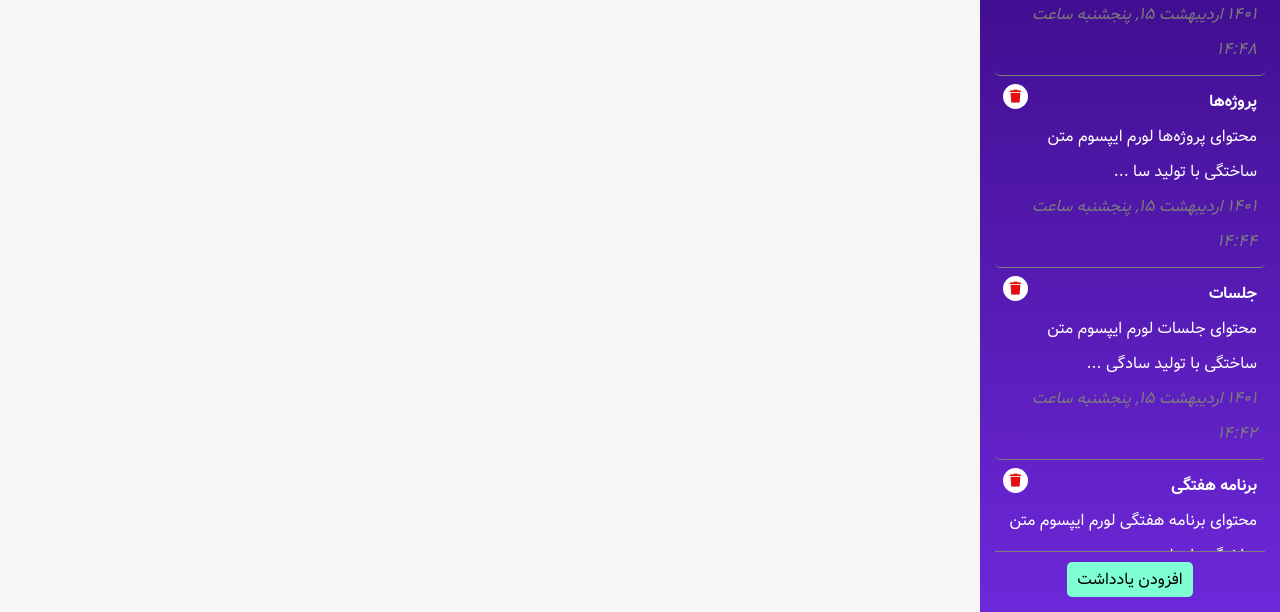
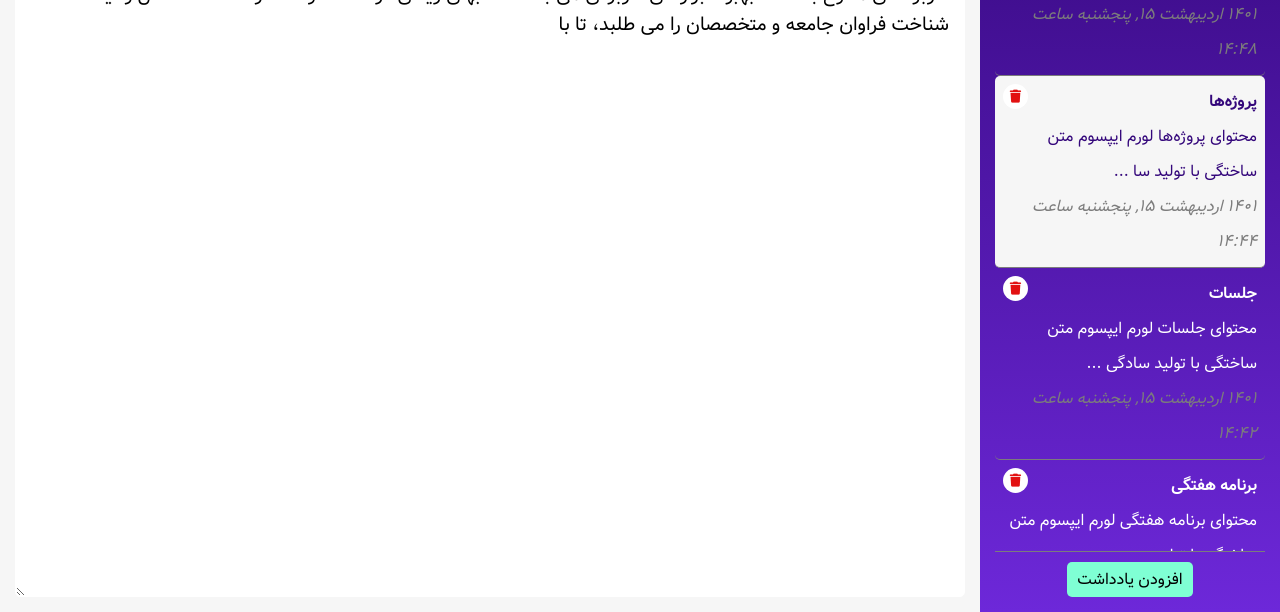
Before and after one commit to amir-rismaani/note-app, a plain HTML site: page index.html in a window 1280 px wide. Shown: the part 188-800 px from the top of the page. Drawn offline with Linux system fonts and the light colour scheme.

Commit message:
change style and active node

```diff
--- a/classes/View.js
+++ b/classes/View.js
@@ -97,17 +97,19 @@ export default class View {
     });
   }
 
-  updateActiveNote(noteId) {
+  updateActiveNote(note) {
+    console.log(note, note.id);
     const notesElement = this.root.querySelectorAll(".sidebar__note");
-    const activeNote = this.root.querySelector(`[data-note-id="${noteId}"]`);
+    const activeNote = this.root.querySelector(`[data-note-id="${note.id}"]`);
     const inputTitle = this.root.querySelector(".input-title");
     const inputContent = this.root.querySelector(".input-content");
 
     notesElement.forEach((noteElement) =>
       noteElement.classList.remove("note--active")
     );
+
     activeNote.classList.add("note--active");
-    inputTitle.value = activeNote.querySelector(".note__title").textContent;
-    inputContent.value = activeNote.querySelector(".note__content").textContent;
+    inputTitle.value = note.title;
+    inputContent.value = note.content;
   }
 }
--- a/styles.css
+++ b/styles.css
@@ -118,7 +118,7 @@ body,
     font-size: 1.3rem;
 }
 .note--active{
-    background-color: var(--color-white);
+    background-color: var(--color-bg);
 }
 
 .note--active .note__title,
@@ -229,6 +229,6 @@ body,
     border: 1px solid var(--color-primary);
 }
 
-.form-control.content{
+.form-control.input-content{
     flex-grow: 1;
 }
```
